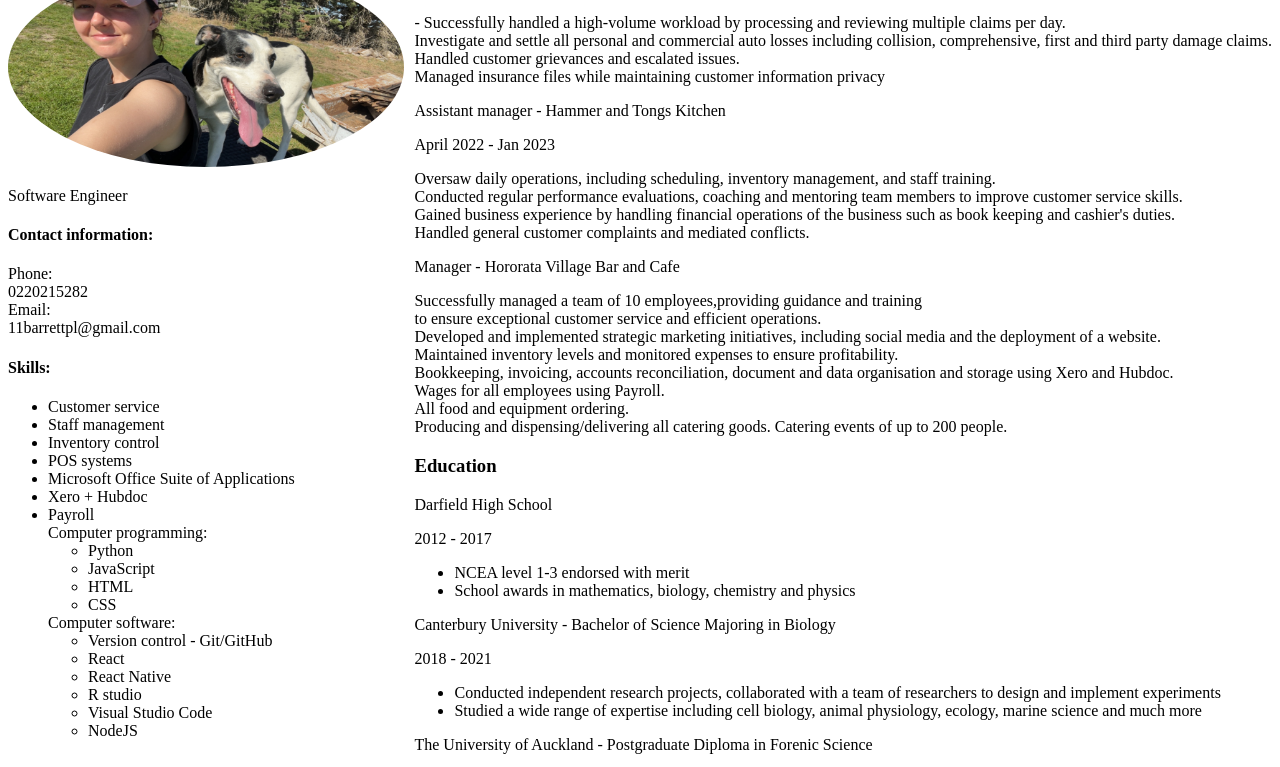
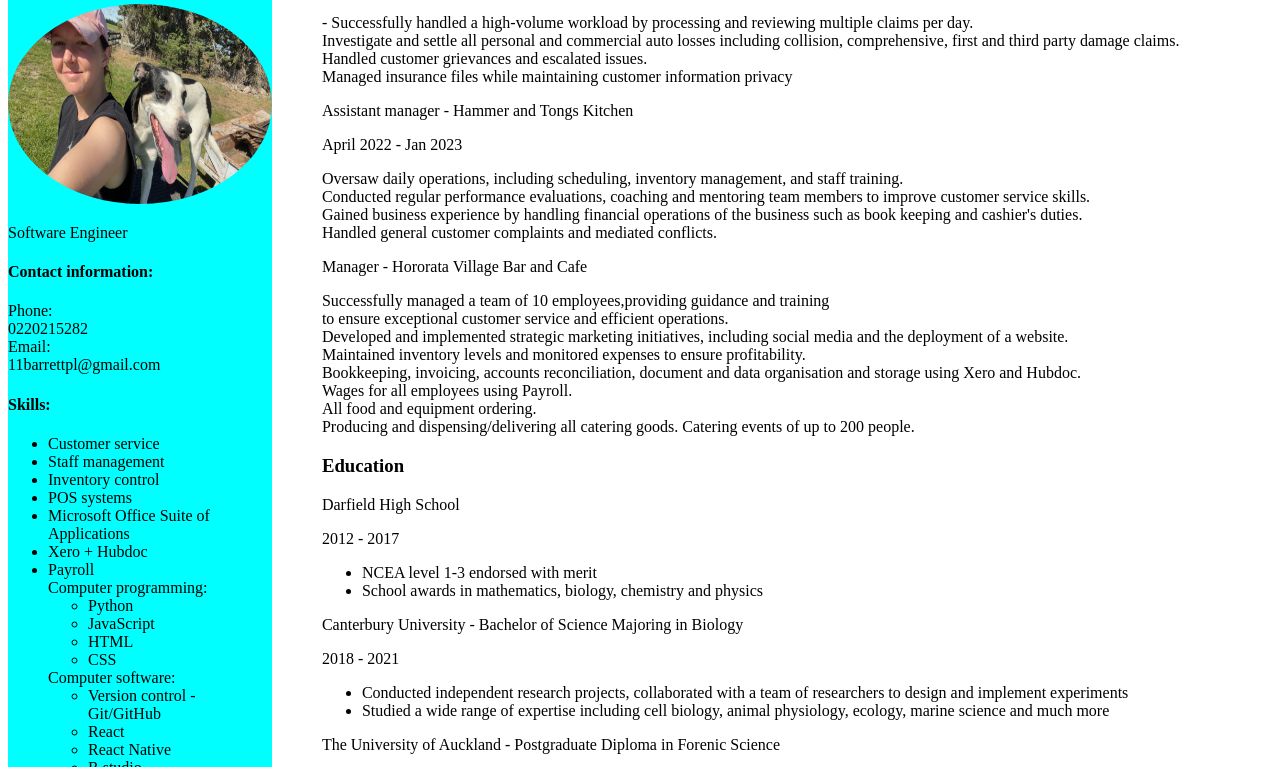
Before and after one commit to LilyBarrettPower/module2lab1, a plain HTML site: page lab4/index.html in a window 1280 px wide. Shown: the part 121-888 px from the top of the page. Drawn offline with Linux system fonts and the light colour scheme.

Commit message:
Have started the css

```diff
--- a/lab4/style.css
+++ b/lab4/style.css
@@ -9,3 +9,13 @@
     display: flex;
     justify-content: space-between;
 }
+
+.left {
+    width:25%;
+    background-color: aqua;
+}
+
+.right {
+    margin-left: 50px;
+    width: 90%;
+}
```
